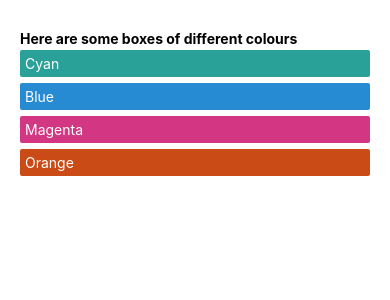
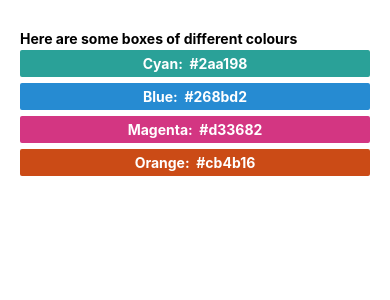
Before and after one commit to hsnali/fem-react-native, a React Native app: screen / in a window 390 px wide. Shown: the top 300 px of the page. Built offline with nearby package versions, Linux system fonts and the light colour scheme.

Commit message:
align to fem demo styles

```diff
--- a/App.js
+++ b/App.js
@@ -20,8 +20,12 @@ const App = () => {
         {colours.map((color) => {
           const [name, hex] = color.split(':');
           return (
-            <View style={[{ backgroundColor: hex.trim() }, styles.colours]}>
-              <Text style={{ color: '#fff' }}>{name}</Text>
+            <View
+              style={[{ backgroundColor: hex.trim() }, styles.colorContainer]}
+            >
+              <Text style={styles.colorItem}>
+                {name}: {hex}
+              </Text>
             </View>
           );
         })}
@@ -37,11 +41,15 @@ const styles = StyleSheet.create({
   text: {
     fontWeight: '700',
   },
-  colours: {
+  colorContainer: {
     marginVertical: 3,
     padding: 5,
     borderRadius: 2,
+  },
+  colorItem: {
     color: '#ffffff',
+    fontWeight: 'bold',
+    textAlign: 'center',
   },
   container: {
     flex: 1,
```
